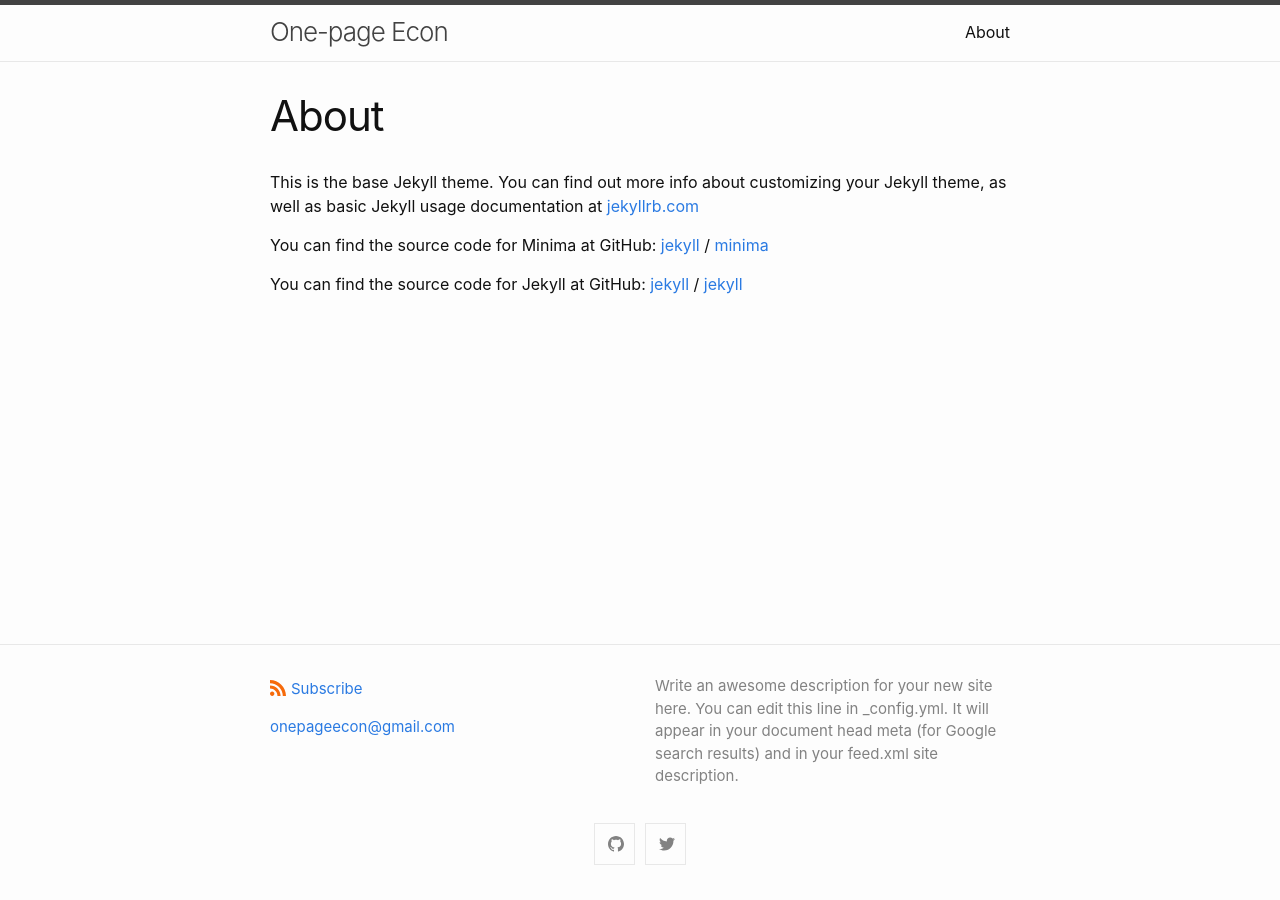
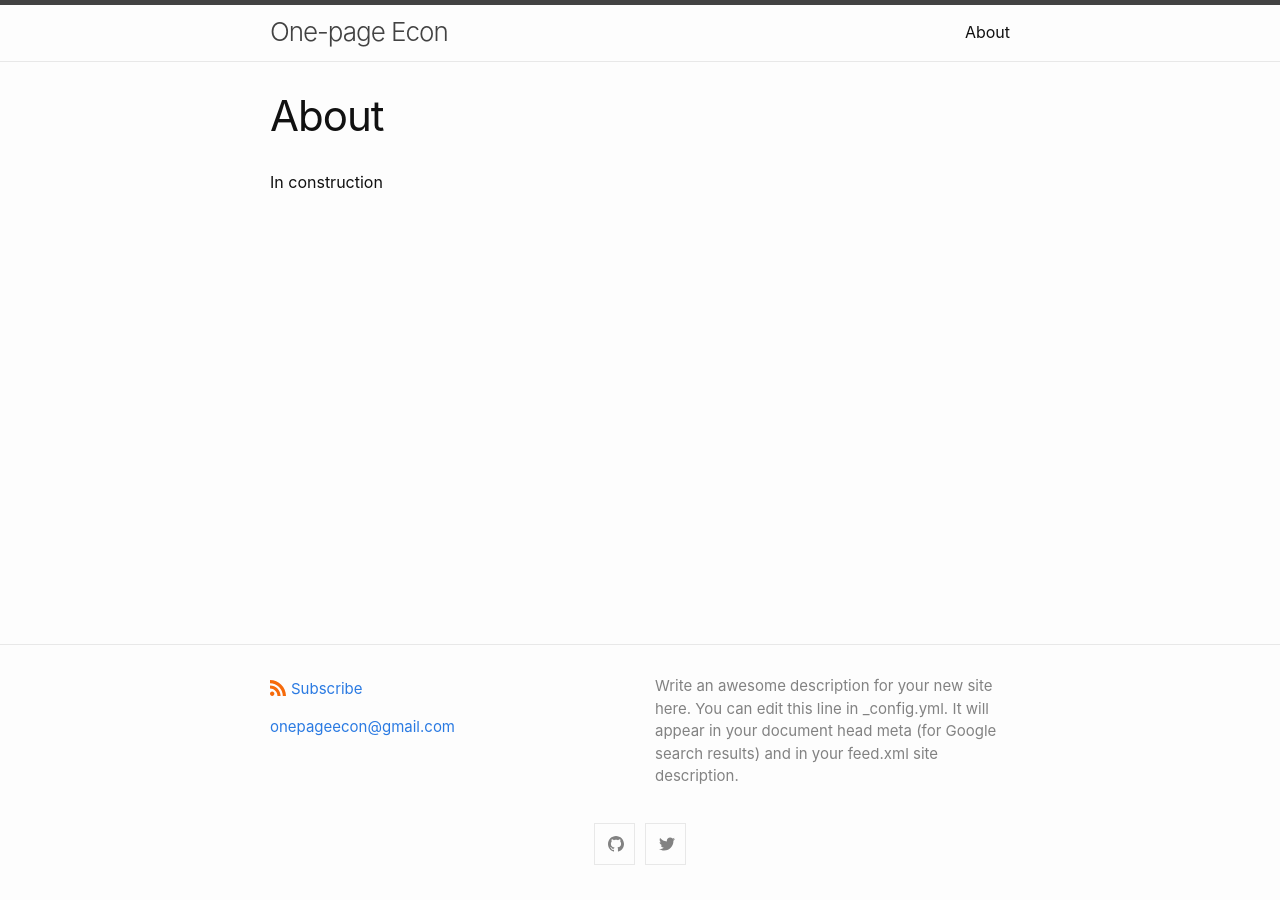
Before and after one commit to jjgecon/jjgecon.github.io, a Jekyll site: the page built from about.md, in a window 1280 px wide. Built offline with Jekyll 4.4.1, drawn with Linux system fonts in a browser that asks for light colours.

Commit message:
test1_v2

```diff
--- a/_layouts/home.html
+++ b/_layouts/home.html
@@ -6,10 +6,6 @@ layout: default
   {%- if page.title -%}
     <h1 class="page-heading">{{ page.title }}</h1>
   {%- endif -%}
-
-  ## Welcome
-
-  I summarize economics papers in a “one-page” format. My objective is to practice my written communication and allow economic enthusiast to understand the latest research in the field.
 
   {{ content }}
 
--- a/about.md
+++ b/about.md
@@ -4,15 +4,4 @@ title: About
 permalink: /about/
 ---
 
-This is the base Jekyll theme. You can find out more info about customizing your Jekyll theme, as well as basic Jekyll usage documentation at [jekyllrb.com](https://jekyllrb.com/)
-
-You can find the source code for Minima at GitHub:
-[jekyll][jekyll-organization] /
-[minima](https://github.com/jekyll/minima)
-
-You can find the source code for Jekyll at GitHub:
-[jekyll][jekyll-organization] /
-[jekyll](https://github.com/jekyll/jekyll)
-
-
-[jekyll-organization]: https://github.com/jekyll
+In construction
```
Also changed, not shown: index.md (+7 -0 lines).
